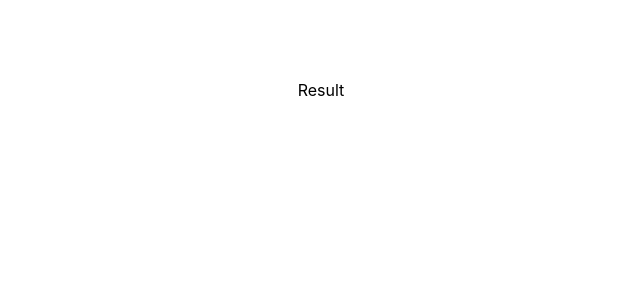
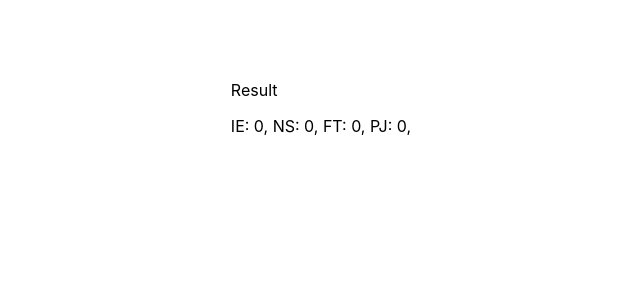
Before and after one commit to MiNGMii/howaboutmyworkstyle, a React (Create React App) app: page /#/result in a window 1280 px wide. Shown: the top 300 px of the page, without its empty margins (319-959 px from the left). Built offline with nearby package versions, Linux system fonts and the light colour scheme; no server answers.

Commit message:
Quiz 선택 및 결과 점수 표시

```diff
--- a/src/components/App.js
+++ b/src/components/App.js
@@ -2,7 +2,14 @@ import React, { useState } from "react";
 import AppRouter from "./Router";
 
 function App() {
-  const[typeObj, setTypeObj] = useState(null);
+  const[typeObj, setTypeObj] = useState({
+    typeState: 'IE',
+    questionNo: 1,
+    IE: 0,
+    NS: 0,
+    FT: 0,
+    PJ: 0,
+  });
 
   return (
     <AppRouter typeObj={typeObj} setTypeObj={setTypeObj} />
--- a/src/components/Router.js
+++ b/src/components/Router.js
@@ -10,7 +10,7 @@ function AppRouter ({typeObj, setTypeObj}) {
             <Switch>
                 <div style={{maxWidth: 890, width: "100%", margin: "0 auto", marginTop: 80, display: "flex", justifyContent: "center",}}>
                     <Route exact path="/">
-                        <Main setTypeObj={setTypeObj} />
+                        <Main />
                     </Route>
                     <Route exact path="/quiz">
                         <Quiz typeObj={typeObj} setTypeObj={setTypeObj} />
--- a/src/routes/Main.js
+++ b/src/routes/Main.js
@@ -1,18 +1,10 @@
 import { useHistory } from "react-router-dom"
 
-const Main = ({setTypeObj}) => {
+const Main = () => {
     let history = useHistory();
 
     const onStartBtnClick = async (event) => {
-        setTypeObj({
-            typeState: '',
-            questionNo: 1,
-            IE: 0,
-            NS: 0,
-            FT: 0,
-            PJ: 0,
-        });
-
+        event.preventDefault();
         history.push('/quiz')
     }
 
--- a/src/routes/Quiz.js
+++ b/src/routes/Quiz.js
@@ -1,13 +1,62 @@
-import React from "react";
+import React, { useState, useEffect } from "react";
+import { dbService } from "../fbase";
+import { useHistory } from "react-router-dom";
 
 const Quiz = ({typeObj, setTypeObj}) => {
+    let history = useHistory();
+
+    const[questionNo, setQuestionNo] = useState("1");
+    const[question1, setQuestion1] = useState({text: ""});
+    const[question2, setQuestion2] = useState({text: ""});
+
+    useEffect(() => {
+        console.log(typeObj);
+
+        if (typeObj.questionNo > 20) {
+            history.push('/result')
+        } else {
+            setQuestionNo(typeObj.questionNo.toString());
+        }
+    }, [typeObj])
+
+    useEffect(() => {
+        dbService.collection("questions")
+            .where("quizNo", "==", questionNo)
+            .orderBy("typeNo", "asc")
+            .get()
+            .then((querySnapshot) => {
+                const questionArray = querySnapshot.docs.map((doc) => ({id: doc.id, ...doc.data()}))
+
+                setQuestion1(questionArray[0]);
+                setQuestion2(questionArray[1]);
+            })
+            .catch((error) => {
+                console.log("Error getting documents: ", error);
+            });
+    }, [questionNo]);
+
+    const onBtnClick = async (event) => {
+        let questionObj = event.target.name == 'question1' ? question1 : question2;
+
+        let qNo = typeObj.questionNo + 1;
+        let typeNm = typeObj.typeState;
+        let typePoint = Number(typeObj[`${typeNm}`]) + Number(questionObj.point);
+        let typeSt = qNo == 6 ? 'NS' : qNo == 11 ? 'FT' : qNo == 16 ? 'PJ' : typeNm;
+
+        setTypeObj({
+            ...typeObj,
+            typeState: typeSt,
+            questionNo: qNo,
+            [typeNm]: typePoint,
+        });
+    }
+
     return (
-        <>
-            <div>Quiz</div>
-            <div>
-            {typeObj ? `${typeObj.questionNo}` : '' }
-            </div>
-        </>
+        <div>
+            <h3>Quiz{questionNo}</h3>
+            <button onClick={onBtnClick} name="question1">{question1.text}</button>
+            <button onClick={onBtnClick} name="question2">{question2.text}</button>
+        </div>
     )
 }
 
--- a/src/routes/Result.js
+++ b/src/routes/Result.js
@@ -1,7 +1,13 @@
 
 const Result = ({typeObj}) => {
     return (
-        <div>Result</div>
+        <div>
+            Result
+            <p>IE: {typeObj.IE},
+            NS: {typeObj.NS},
+            FT: {typeObj.FT},
+            PJ: {typeObj.PJ},</p>
+        </div>
     )
 }
 
```
